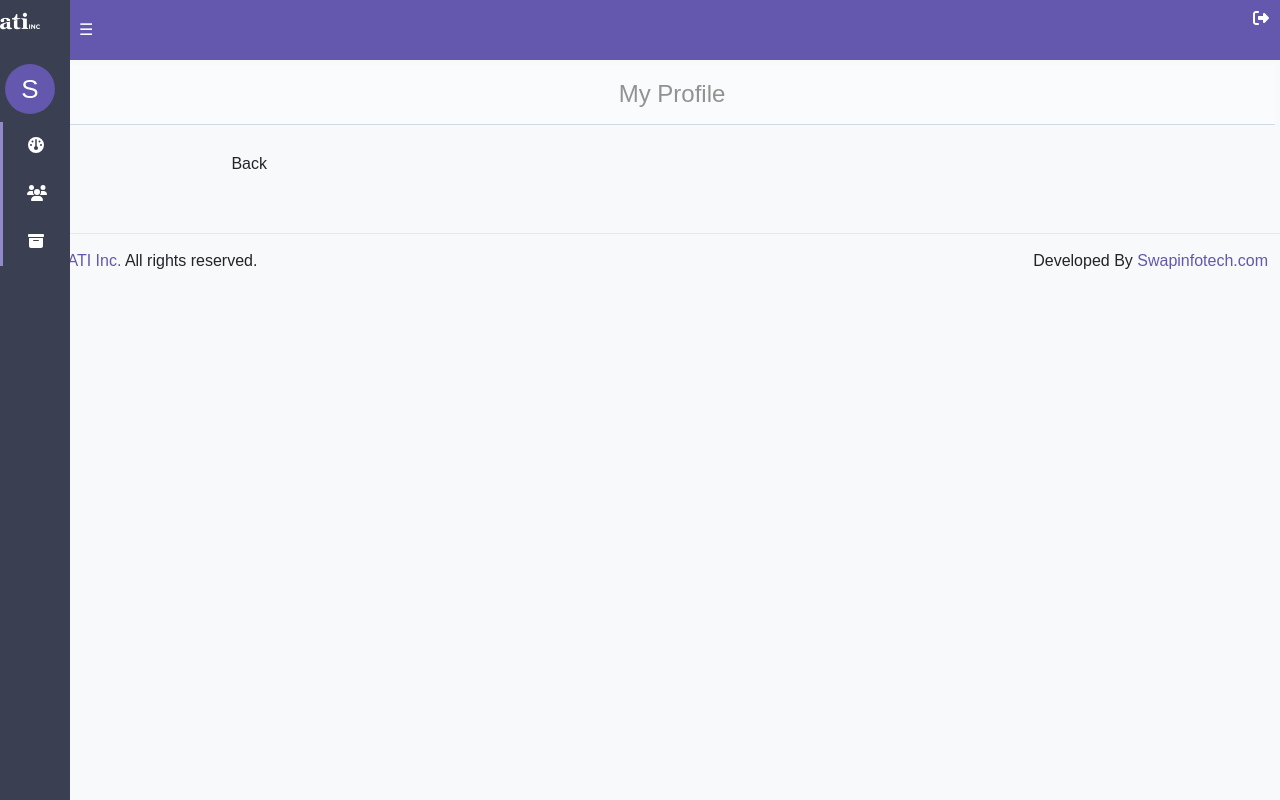
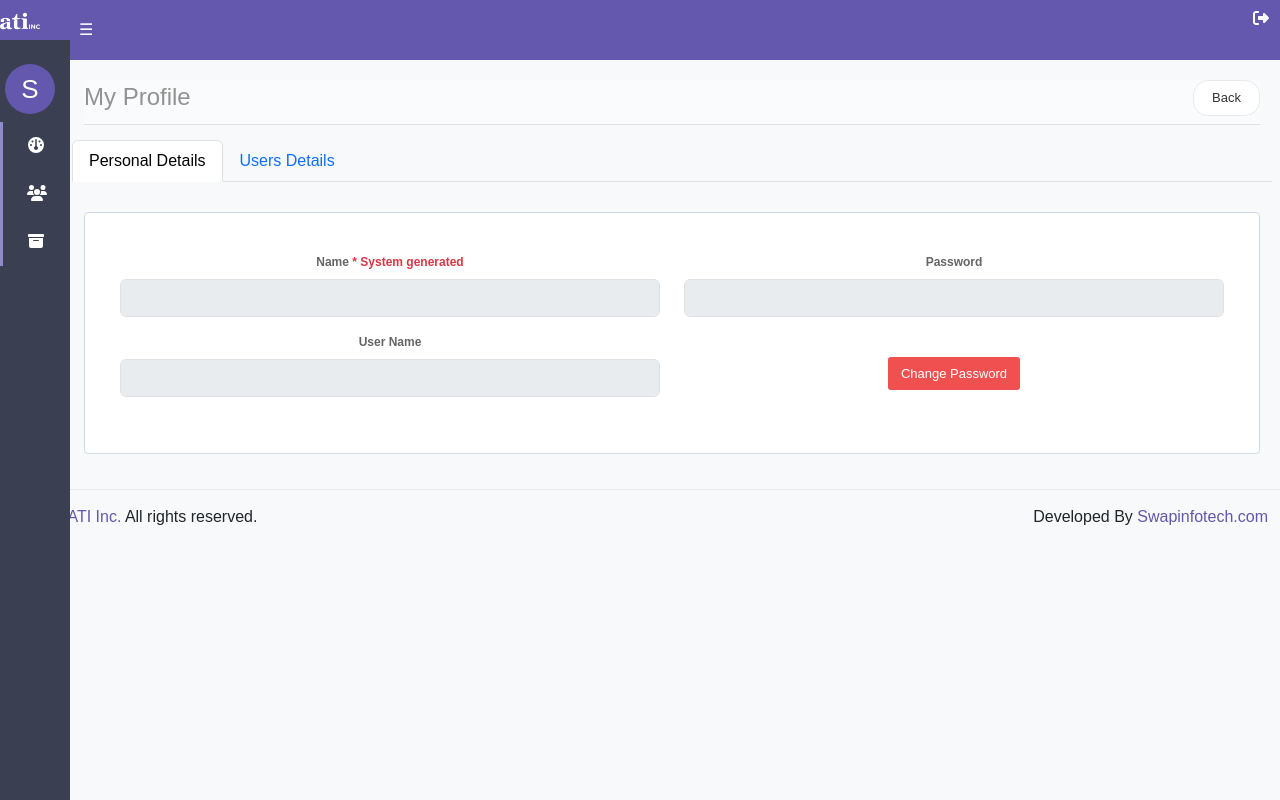
Before and after one commit to Chanchala07/react-atiRMS, a React (Create React App) app: page /home-page/profile in a window 1280 px wide. Built offline with nearby package versions, Linux system fonts and the light colour scheme.

Commit message:
profile page

```diff
--- a/src/app/components/pages/employee/EmployeeList.tsx
+++ b/src/app/components/pages/employee/EmployeeList.tsx
@@ -94,10 +94,12 @@ const columns = [
   {
     name: 'ATI End Year',
     selector: (row: any) => {
-      if(!row.ATIEndYear) return '-';
       const getMonth = (new Date(row.ATIEndYear).getMonth() + 1).toString().padStart(2,'0');
       const getYear = new Date(row.ATIEndYear).getFullYear();
-      return `${getMonth}/${getYear}`;
+      if(row.ATiEndPresent)
+        return row.ATIEndYear ? `${getMonth}/${getYear}` : 'Ongoing';
+      else
+        return row.ATIEndYear ? `${getMonth}/${getYear}` : '-';
     },
     sortable: true,
     width: '150px'
--- a/src/app/components/pages/my-profile/Profile.tsx
+++ b/src/app/components/pages/my-profile/Profile.tsx
@@ -4,24 +4,107 @@ import DataTable from 'react-data-table-component';
 import { Link } from 'react-router-dom';
 
 const Profile = () => {
+  const [showModal, setShowModal] = useState(false);
+  const handleShow = () => setShowModal(true);
+  const handleHide = () => setShowModal(false);
+  return (
+    <>
+      <div className='content-wrapper'>
+        <div className='border-bottom bg-gray'>
+          <h3 className='text-profile d-flex justify-content-between align-items-center'>
+            <span className=''>My Profile</span>
+            <span className=''>
+              <Link to='' className='btn btn-back text-decoration-none'>Back</Link>
+            </span>
+          </h3>
+        </div>
+        <div className='row'>
+          <ul className="nav nav-tabs">
+            <li className="nav-item">
+              <a className="nav-link active" aria-current="page" href="#">Personal Details</a>
+            </li>
+            <li className="nav-item">
+              <a className="nav-link" href="#">Users Details</a>
+            </li>
 
-return (
-  <>
-    <div className='content-wraper'>
-      <div className='heading'>
-        <h3>My Profile</h3>
-        <div className='col-md-2 text-end'>
-          <Link to='' className='btn'>Back</Link>
+          </ul>
+        </div>
+        <div className='row'>
+          <div className='col-md-12'>
+            <form>
+              <div className='tab-content p-0 b-0'>
+                <div id='' className='active'>
+                  <div className='panel panel-default'>
+                    <div className='panel-body'>
+                      <div className='row'>
+                      <div className='col-md-6'>
+                        <div className='mb-3'>
+                          <label className='form-label'>Name <span className='text-danger'>* System generated</span></label>
+                          <input
+                            className='form-control'
+                            type='text'
+                            id = 'name'
+                            disabled
+                            />
+                        </div>
+                        <div className='mb-3'>
+                          <label className='form-label'>User Name</label>
+                          <input
+                            className='form-control'
+                            type='text'
+                            id = 'userName'
+                            disabled
+                            />
+                        </div>
+
+                      </div>
+                      <div className='col-md-6'>
+                        <div className='mb-3'>
+                            <label className='form-label'>Password </label>
+                            <input
+                              className='form-control'
+                              type='text'
+                              id = 'password'
+                              readOnly
+                              disabled
+                              />
+                        </div>
+                        <div className='mb-3'>
+                          <button type= "button" className='btn btn-primary btn-change-pass mt-4' data-toggle="modal" data-target="#changePasswordModal"  onClick={handleShow}>Change Password</button>
+                        </div>
+                        </div>
+
+                      </div>
+
+                    </div>
+                  </div>
+                </div>
+              </div>
+            </form>
+          </div>
         </div>
       </div>
-      <div className='row'>
-        <div className='col-md-12 col-lg-12'>
-
+      <div className={`modal fade ${showModal ? 'show': ''}`}  style={{ display: showModal ? 'block' : 'none' }} role="dialog" id="changePasswordModal" aria-labelledby="changePasswordLabel" aria-hidden="true">
+        <div className="modal-dialog" role="document">
+          <div className="modal-content">
+            <div className="modal-header">
+              <h5 className="modal-title">Modal title</h5>
+              <button type="button" className="close" data-dismiss="modal" aria-label="Close">
+                <span aria-hidden="true">&times;</span>
+              </button>
+            </div>
+            <div className="modal-body">
+              <p>Modal body text goes here.</p>
+            </div>
+            <div className="modal-footer">
+              <button type="button" className="btn btn-primary">Save changes</button>
+              <button type="button" className="btn btn-secondary" onClick={handleHide}>Close</button>
+            </div>
+          </div>
         </div>
       </div>
-    </div>
-  </>
-)
+    </>
+  )
 }
 
 export default Profile
--- a/src/app/components/pages/my-profile/profile.css
+++ b/src/app/components/pages/my-profile/profile.css
@@ -1,17 +1,32 @@
 .content-wraper{
     padding: 20px;
-}
-.heading h3{
-    margin: -15px;
-    font-size: 24px;
-    color: #929292;
-    padding: 15px;
-    font-weight: normal;
-    margin-bottom: 20px;
-    background-color: #fafbfc;
-    border-bottom: 1px solid #cfdbe2
 }
 .panel{
     border-top-width: 3px;
     border: 1px solid #cfdbe2;
 }
+.text-profile{
+    font-size: 24px;
+    color: #929292;
+}
+.btn-back {
+    color: #333;
+    background-color: #fff;
+    border: 1px solid #eaeaea;
+    font-size: 13px;
+    padding: 7px 18px;
+    border-radius: 15px;
+}.bg-gray{
+    background-color: #fafbfc
+}
+.btn-change-pass{
+    background-color: #f05050;
+    color: #fff;
+    border-color: transparent;
+    font-size: 13px;
+    border-radius: 3px;
+}
+.btn-change-pass:hover{
+    background-color: #f05050;
+    border-color: transparent;
+}
--- a/src/app/components/pages/side-bar/SideBar.tsx
+++ b/src/app/components/pages/side-bar/SideBar.tsx
@@ -2,7 +2,7 @@ import React, { useState } from 'react';
 import './sideBar.css';
 import atiLogo from '../../../assets/images/logo-white.png';
 import { FontAwesomeIcon } from '@fortawesome/react-fontawesome';
-import { faArchive, faDashboard, faSignOutAlt, faUsers } from "@fortawesome/free-solid-svg-icons";
+import { faArchive, faDashboard, faEdit, faSignOutAlt, faUsers } from "@fortawesome/free-solid-svg-icons";
 import { Link, Outlet } from 'react-router-dom';
 import Profile from '../my-profile/Profile';
 import AddEmployee from '../add-Employee/AddEmployee';
@@ -28,7 +28,7 @@ const SideBar = () => {
                 }}
                 id="mySidebar"
             >
-                <nav className="navbar topnavbar">
+                <nav className="navbar topnavbar" style={{ background: "#6357ae" }}>
                     <div className="navbar-header">
                         <img
                             src={atiLogo}
@@ -47,10 +47,14 @@ const SideBar = () => {
                             {isSidebarOpen && (
                                 <div className='user-info text-center d-flex flex-column'>
                                     <span className='user-name'>Hello, Super Admin</span>
-                                    <span className='user-role'>SuperAdmin <em className="fa fa-pencil"></em></span>
+                                    <span className='user-role'>
+                                        <Link to= '/home-page/profile' className='text-decoration-none text-purple'>SuperAdmin </Link>
+                                        <FontAwesomeIcon icon={faEdit}/>
+                                    </span>
                                 </div>
                             )}
                         </div>
+
                     </div>
                     <div className='employee'>
                             <Link to="/home-page/dashboard" title='Dashboard' className='employee-link'>
--- a/src/app/components/pages/side-bar/sideBar.css
+++ b/src/app/components/pages/side-bar/sideBar.css
@@ -11,7 +11,7 @@
     position: fixed; /* Fixed position for the sidebar */
     z-index: 1; /* Stack above other content */
     height: 100%; /* Full height */
-    overflow-y: auto; /* Scroll if needed */
+
 }
 
 /* Sidebar links */
@@ -91,3 +91,6 @@ div .employee{
     color:#9289ca;
     font-size: 14px;
 }
+.text-purple{
+    color: #6357ae;
+}
```
Lines whose indentation alone changed are shown as unchanged.
